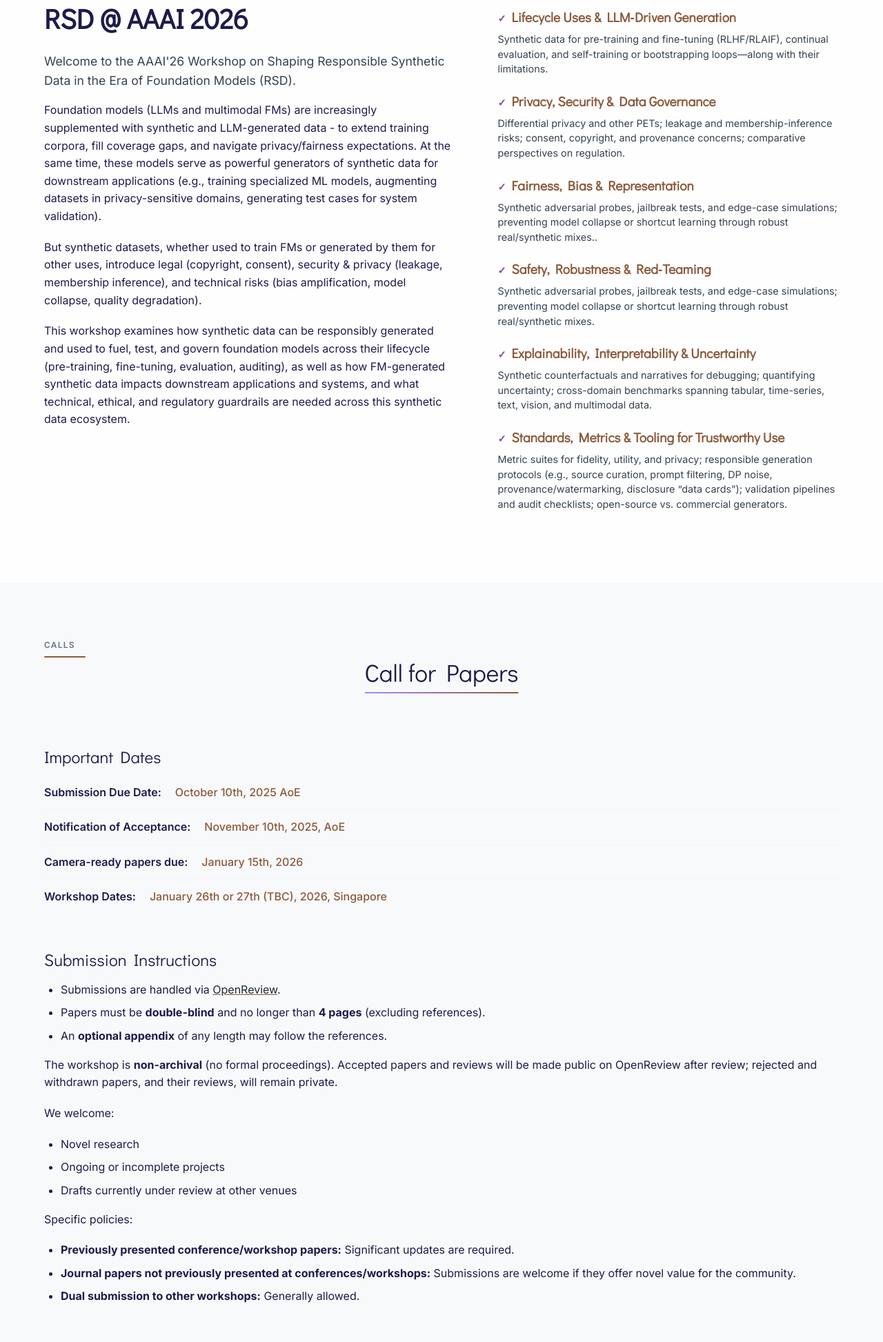
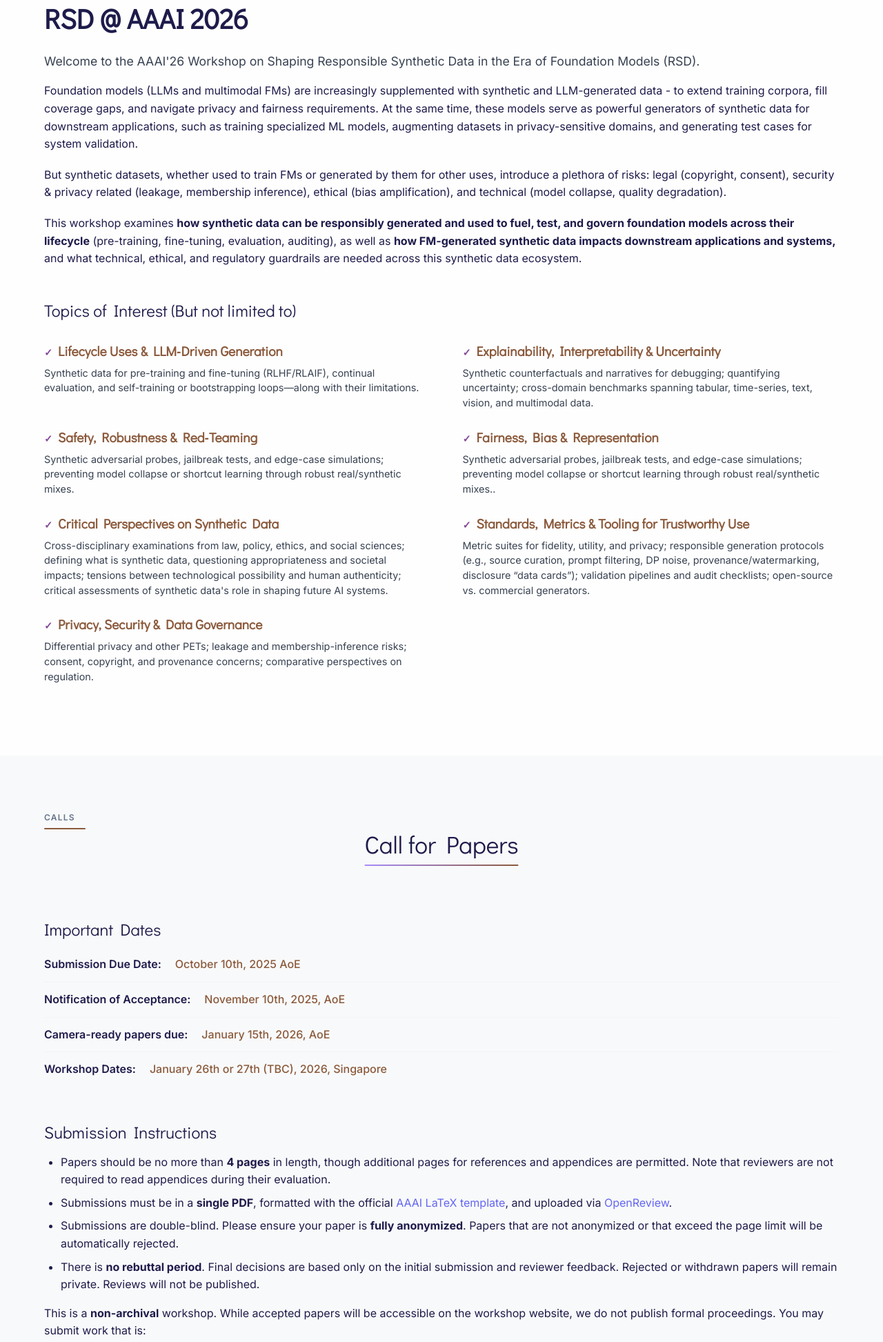
Before and after one commit to responsible-synthetic-data/responsible-synthetic-data.github.io, a plain HTML site: page index.html in a window 1280 px wide. Shown: the part 704-2649 px from the top of the page at 69% size. Drawn offline with Linux system fonts and the light colour scheme.

Commit message:
Revised the content

```diff
--- a/css/style.css
+++ b/css/style.css
@@ -124,7 +124,6 @@
 .section-subtitle {
     text-align: center;
     color: var(--gray-color);
-    margin-bottom: 3rem;
     font-size: 1.1rem;
 }
 
@@ -418,11 +417,17 @@
 
 /* About Section */
 .about-grid {
-    display: grid;
+    /* display: grid;
     grid-template-columns: 1.2fr 1fr;
     gap: 4rem;
-    align-items: start;
+    align-items: start; */
     margin-top: 2rem;
+}
+
+.about-topics-grid {
+    display: grid;
+    grid-template-columns: 1fr 1fr;
+    gap: 0.2rem 3.8rem;
 }
 
 .about-left {
@@ -490,9 +495,10 @@
 }
 
 .about-subtitle {
-    font-size: 1.1rem;
-    font-weight: 700;
-    margin: 0 0 1.5rem 0;
+    font-weight: 500;
+    font-size: 1.5rem;
+    margin-top: 3rem;
+    margin-bottom: 2rem;
     color: var(--dark-color);
 }
 
--- a/index.html
+++ b/index.html
@@ -73,7 +73,22 @@
                     <h2 class="about-title">RSD @ AAAI 2026</h2>
                     <p class="about-lead">Welcome to the AAAI'26 Workshop on Shaping Responsible Synthetic Data in the
                         Era of Foundation Models (RSD).</p>
+
                         <p>Foundation models (LLMs and multimodal FMs) are increasingly supplemented with synthetic and
+                            LLM-generated data - to extend training corpora, fill coverage gaps, and navigate privacy and
+                            fairness requirements. At the same time, these models serve as powerful generators of synthetic
+                            data for downstream applications, such as training specialized ML models, augmenting datasets in
+                             privacy-sensitive domains, and generating test cases for system validation.</p>
+
+                        <p>But synthetic datasets, whether used to train FMs or generated by them for other uses, introduce
+                            a plethora of risks: legal (copyright, consent), security & privacy related (leakage, membership inference),
+                            ethical (bias amplification), and technical (model collapse, quality degradation).</p>
+                        <p>This workshop examines <strong>how synthetic data can be responsibly generated and used to fuel, test,
+                            and govern foundation models across their lifecycle</strong> (pre-training, fine-tuning, evaluation, auditing),
+                            as well as <strong>how FM-generated synthetic data impacts downstream applications and systems,</strong> and what
+                            technical, ethical, and regulatory guardrails are needed across this synthetic data ecosystem.</p>
+
+                    <!-- <p>Foundation models (LLMs and multimodal FMs) are increasingly supplemented with synthetic and
                         LLM-generated data - to extend training corpora, fill coverage gaps, and navigate
                         privacy/fairness expectations. At the same time, these models serve as powerful generators of
                         synthetic data for downstream applications (e.g., training specialized ML models, augmenting
@@ -85,19 +100,24 @@
                         and govern foundation models across their lifecycle (pre-training, fine-tuning, evaluation,
                         auditing), as well as how FM-generated synthetic data impacts downstream applications and
                         systems, and what technical, ethical, and regulatory guardrails are needed across this synthetic
-                        data ecosystem.</p>
+                        data ecosystem.</p> -->
                 </div>
                 <div class="about-right">
                     <h3 class="about-subtitle">Topics of Interest (But not limited to)</h3>
-
+                    <div class="about-topics-grid">
                         <div class="topic-category">
                             <h4><span class="topic-checkmark">✓</span>Lifecycle Uses & LLM‑Driven Generation</h4>
                             <p>Synthetic data for pre-training and fine-tuning (RLHF/RLAIF), continual evaluation, and self-training or bootstrapping loops—along with their limitations.</p>
                         </div>
 
                         <div class="topic-category">
-                        <h4><span class="topic-checkmark">✓</span>Privacy, Security & Data Governance</h4>
-                        <p>Differential privacy and other PETs; leakage and membership-inference risks; consent, copyright, and provenance concerns; comparative perspectives on regulation.</p>
+                            <h4><span class="topic-checkmark">✓</span>Explainability, Interpretability & Uncertainty</h4>
+                            <p>Synthetic counterfactuals and narratives for debugging; quantifying uncertainty; cross-domain benchmarks spanning tabular, time-series, text, vision, and multimodal data.</p>
+                        </div>
+
+                        <div class="topic-category">
+                            <h4><span class="topic-checkmark">✓</span>Safety, Robustness & Red‑Teaming</h4>
+                            <p>Synthetic adversarial probes, jailbreak tests, and edge-case simulations; preventing model collapse or shortcut learning through robust real/synthetic mixes.</p>
                         </div>
 
                         <div class="topic-category">
@@ -106,19 +126,23 @@
                         </div>
 
                         <div class="topic-category">
-                        <h4><span class="topic-checkmark">✓</span>Safety, Robustness & Red‑Teaming</h4>
-                        <p>Synthetic adversarial probes, jailbreak tests, and edge-case simulations; preventing model collapse or shortcut learning through robust real/synthetic mixes.</p>
-                    </div>
-
-                    <div class="topic-category">
-                        <h4><span class="topic-checkmark">✓</span>Explainability, Interpretability & Uncertainty</h4>
-                        <p>Synthetic counterfactuals and narratives for debugging; quantifying uncertainty; cross-domain benchmarks spanning tabular, time-series, text, vision, and multimodal data.</p>
+                            <h4><span class="topic-checkmark">✓</span>Critical Perspectives on Synthetic Data</h4>
+                            <p>Cross-disciplinary examinations from law, policy, ethics, and social sciences; defining what is synthetic data, questioning appropriateness and societal impacts; tensions between technological possibility and human authenticity; critical assessments of synthetic data's role in shaping future AI systems.</p>
                         </div>
 
                         <div class="topic-category">
                             <h4><span class="topic-checkmark">✓</span>Standards, Metrics & Tooling for Trustworthy Use</h4>
                             <p>Metric suites for fidelity, utility, and privacy; responsible generation protocols (e.g., source curation, prompt filtering, DP noise, provenance/watermarking, disclosure “data cards”); validation pipelines and audit checklists; open-source vs. commercial generators.</p>
                         </div>
+
+                        <div class="topic-category">
+                            <h4><span class="topic-checkmark">✓</span>Privacy, Security & Data Governance</h4>
+                            <p>Differential privacy and other PETs; leakage and membership-inference risks; consent, copyright, and provenance concerns; comparative perspectives on regulation.</p>
+                        </div>
+
+
+                    </div>
+
                 </div>
             </div>
         </div>
@@ -143,7 +167,7 @@
                                     2025, AoE</span></li>
                             <!-- <li><strong>Free Registration Application Due:</strong> <span class="date-highlight">March 12th, 2025 AoE</span></li> -->
                             <li><strong>Camera-ready papers due:</strong> <span class="date-highlight">January 15th,
-                                    2026</span></li>
+                                    2026, AoE</span></li>
                             <li><strong>Workshop Dates:</strong> <span class="date-highlight">January 26th or 27th
                                     (TBC), 2026, Singapore</span></li>
                         </ul>
@@ -151,21 +175,28 @@
                     <div style="padding-bottom: 1.5rem;">
                     <h3>Submission Instructions</h3>
                     <ul>
-                        <li>Submissions are handled via <a href="#" class="link-highlight">OpenReview</a>.</li>
-                        <li>Papers must be <strong>double-blind</strong> and no longer than <strong>4 pages</strong> (excluding references).</li>
-                        <li>An <strong>optional appendix</strong> of any length may follow the references.</li>
+                        <li>Papers should be no more than <strong>4 pages</strong> in length, though additional pages for references and appendices are permitted.
+                            Note that reviewers are not required to read appendices during their evaluation.
+                        </li>
+                        <li> Submissions must be in a <strong>single PDF</strong>, formatted with the official
+                            <a href="https://www.overleaf.com/latex/templates/aaai-2026-press-formatting-instructions-for-authors-using-latex/qnpmwrzmddjj" target="_blank">AAAI LaTeX template</a>, and uploaded via
+                            <a href="https://openreview.net/" target="_blank">OpenReview</a>.</li>
+                        <li> Submissions are double-blind. Please ensure your paper is <strong>fully anonymized</strong>.
+                            Papers that are not anonymized or that exceed the page limit will be automatically rejected.
+                        </li>
+                        <li> There is <strong>no rebuttal period</strong>. Final decisions are based only on the initial submission and reviewer feedback.
+                            Rejected or withdrawn papers will remain private. Reviews will not be published.</li>
                     </ul>
 
-                    <p>The workshop is <strong>non-archival</strong> (no formal proceedings). Accepted papers and reviews will be made public on OpenReview after review; rejected and withdrawn papers, and their reviews, will remain private.</p>
-
-                    <p>We welcome:</p>
+                    <!-- <p>We welcome:</p>
                     <ul>
                         <li>Novel research</li>
                         <li>Ongoing or incomplete projects</li>
                         <li>Drafts currently under review at other venues</li>
-                    </ul>
+                    </ul> -->
 
-                    <p>Specific policies:</p>
+                    <p>This is a <strong>non-archival</strong> workshop. While accepted papers will be accessible on the workshop website, we do not publish formal proceedings.
+                        You may submit work that is:</p>
                     <ul>
                         <li><strong>Previously presented conference/workshop papers:</strong> Significant updates are required.</li>
                         <li><strong>Journal papers not previously presented at conferences/workshops:</strong> Submissions are welcome if they offer novel value for the community.</li>
@@ -173,7 +204,7 @@
                     </ul>
                     </div>
 
-                    <div style="padding-bottom: 1.5rem;">
+                    <!-- <div style="padding-bottom: 1.5rem;">
                     <h3>Camera-Ready Instructions</h3>
                     <ul>
                         <li>Use the official <strong>AAAI template</strong>, but update the footnote/header from "AAAI Main Conference" to "Workshop."</li>
@@ -189,7 +220,7 @@
                         <li>All accepted papers must have a poster in portrait orientation, up to A1 size (23.4" × 33.1" / 59.4 cm × 89.1 cm).</li>
                         <li>Each spotlight presentation is 10 minutes including Q&A.</li>
                     </ul>
-                    </div>
+                    </div> -->
                 </div>
             </div>
         </div>
```
Lines whose indentation alone changed are shown as unchanged.
